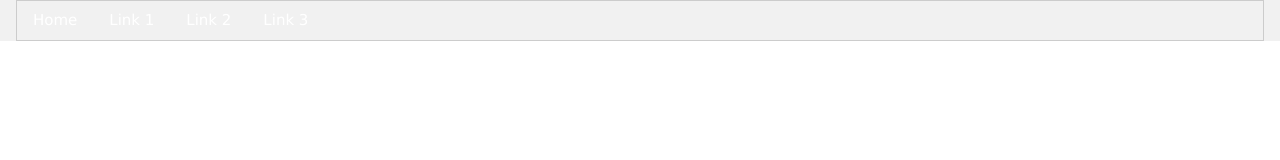
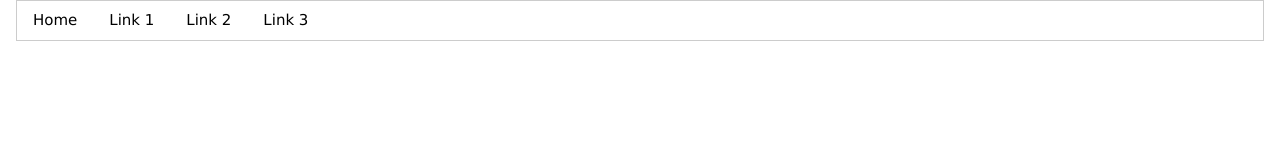
Before and after one commit to NaceBudjoni-Education/NaceBudjoni_education, a plain HTML site: page index.html in a window 1280 px wide. Drawn offline with nearby package versions, Linux system fonts and the light colour scheme.

Commit message:
Update index.html

```diff
--- a/index.html
+++ b/index.html
@@ -12,9 +12,9 @@
     </style>
   </head>
   <body>
-    <div class="w3-container w3-light-gray">
+    <div class="w3-container">
       <div class="w3-responsive">
-        <nav class="w3-bar w3-card-4 w3-border w3-dark-light w3-text-white">
+        <nav class="w3-bar w3-card-4 w3-border w3-white w3-text-black">
             <a href="#" class="w3-bar-item w3-button w3-mobile">Home</a>
             <a href="#" class="w3-bar-item w3-button w3-mobile">Link 1</a>
             <a href="#" class="w3-bar-item w3-button w3-mobile">Link 2</a>
```
